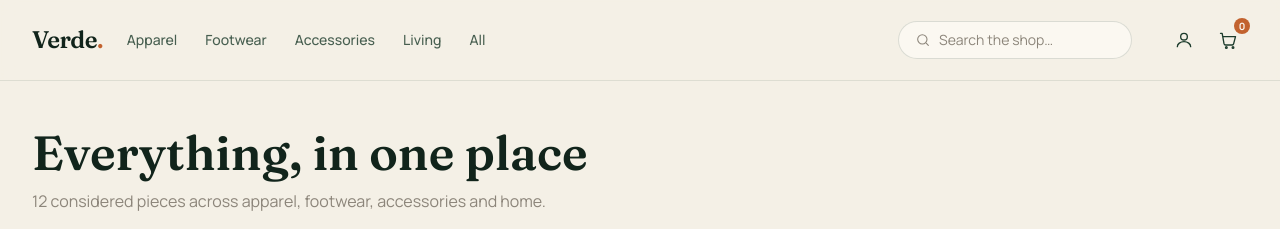
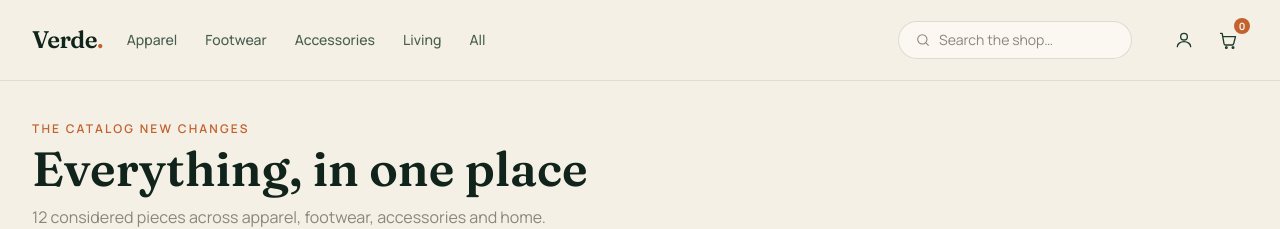
Before and after one commit to Pritesh-30/ecommerce-demo, a Next.js app: page /products in a window 1280 px wide. Shown: the top 229 px of the page. Built offline with nearby package versions, Linux system fonts and the light colour scheme.

Commit message:
Update page.tsx

```diff
--- a/app/products/page.tsx
+++ b/app/products/page.tsx
@@ -11,6 +11,7 @@ export const metadata: Metadata = {
 export default function ProductsPage() {
   return (
     <div className="container-page pt-10">
+       <p className="eyebrow">The catalog new changes</p>
       <header className="border-b border-pine/10 pb-8">
         <h1 className="mt-2 font-display text-4xl font-semibold text-pine-deep sm:text-5xl">
           Everything, in one place
```
